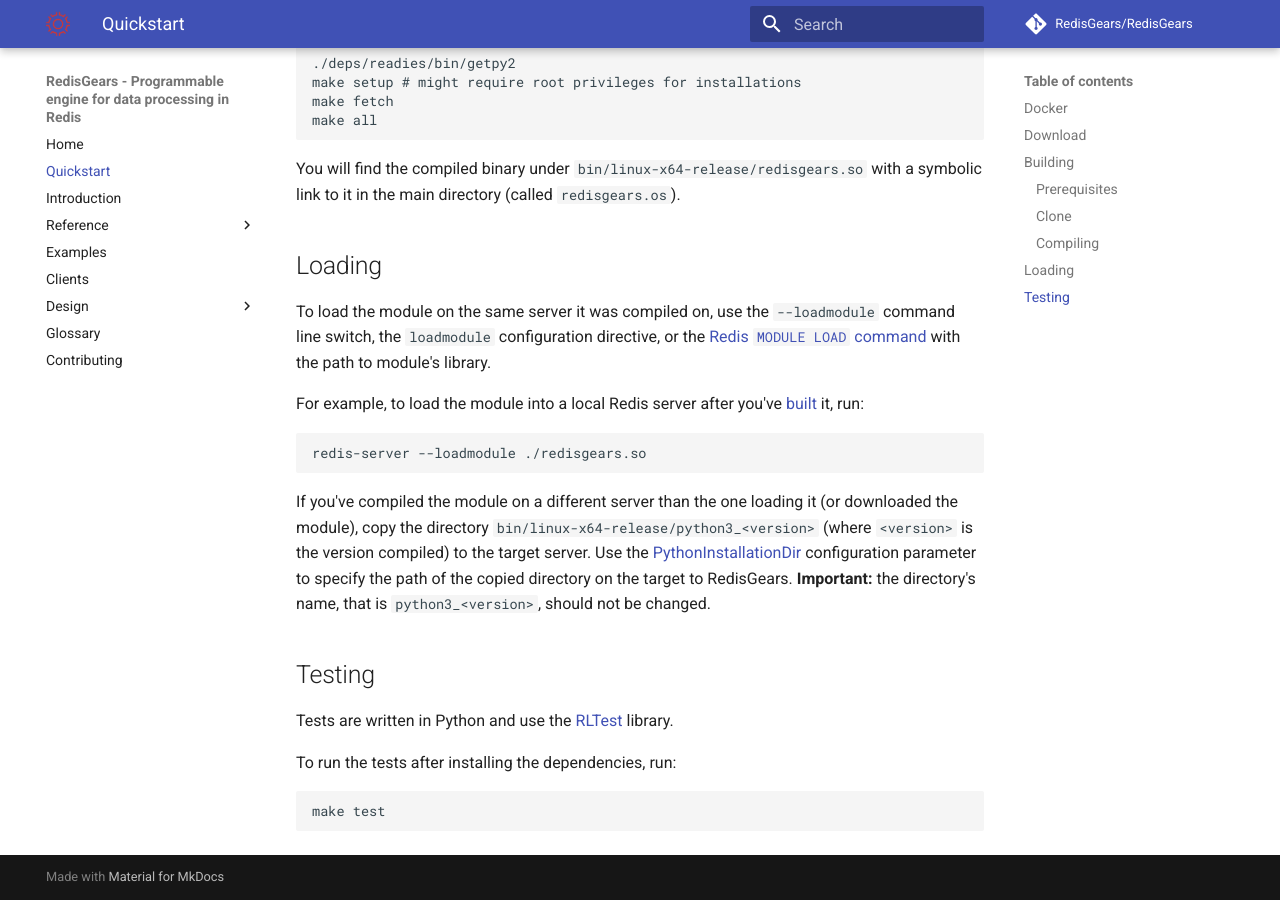
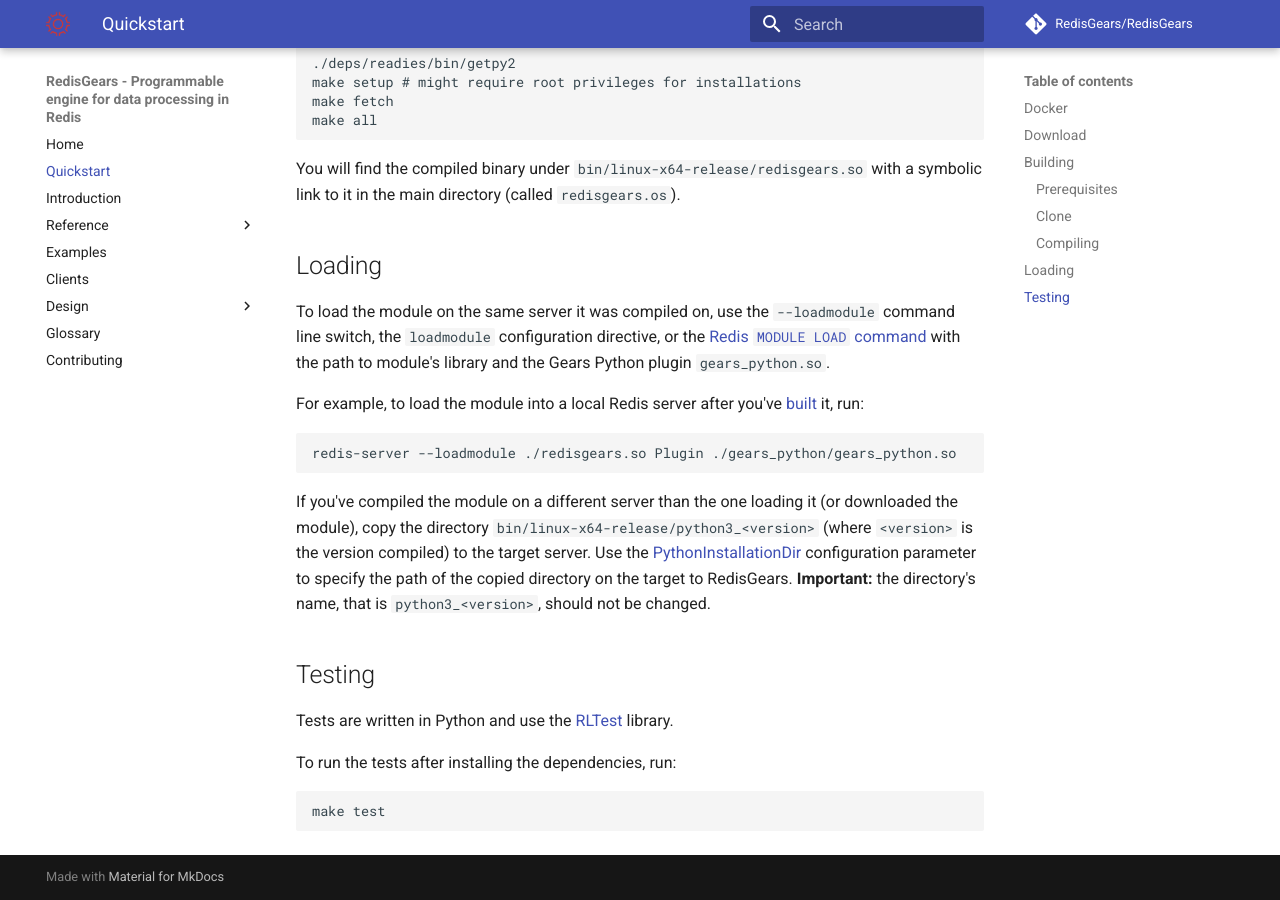
Before and after one commit to RedisGears/RedisGears, an MkDocs documentation site: the page built from docs/quickstart.md, in a window 1280 px wide and 900 px high, scrolled down 1922 px. Built offline with MkDocs 1.6.1 and Material for MkDocs 9.7.7, drawn with Linux system fonts in a browser that asks for light colours; comment, search, counter and statistics services are not loaded.

Commit message:
add gears_python.so to quickstart docs

````diff
--- a/docs/quickstart.md
+++ b/docs/quickstart.md
@@ -87,11 +87,11 @@
 You will find the compiled binary under `bin/linux-x64-release/redisgears.so` with a symbolic link to it in the main directory (called `redisgears.os`).
 
 ## Loading
-To load the module on the same server it was compiled on, use the `--loadmodule` command line switch, the `loadmodule` configuration directive, or the [Redis `MODULE LOAD` command](https://redis.io/commands/module-load) with the path to module's library.
+To load the module on the same server it was compiled on, use the `--loadmodule` command line switch, the `loadmodule` configuration directive, or the [Redis `MODULE LOAD` command](https://redis.io/commands/module-load) with the path to module's library and the Gears Python plugin `gears_python.so`.
 
 For example, to load the module into a local Redis server after you've [built](#building) it, run:
 ```
-redis-server --loadmodule ./redisgears.so
+redis-server --loadmodule ./redisgears.so Plugin ./gears_python/gears_python.so
 ```
 
 If you've compiled the module on a different server than the one loading it (or downloaded the module), copy the directory `bin/linux-x64-release/python3_<version>` (where `<version>` is the version compiled) to the target server. Use the [PythonInstallationDir](configuration.md#pythoninstallationdir) configuration parameter to specify the path of the copied directory on the target to RedisGears. **Important:** the directory's name, that is `python3_<version>`, should not be changed.
````
